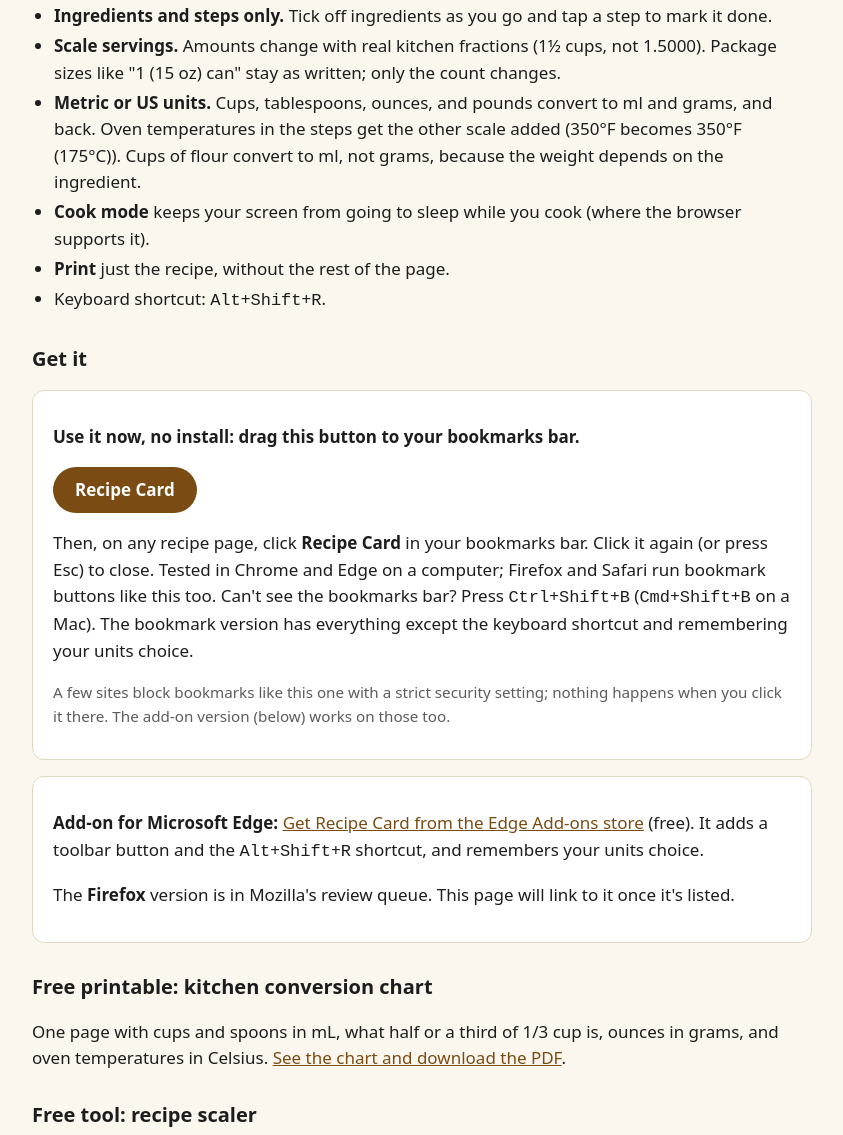
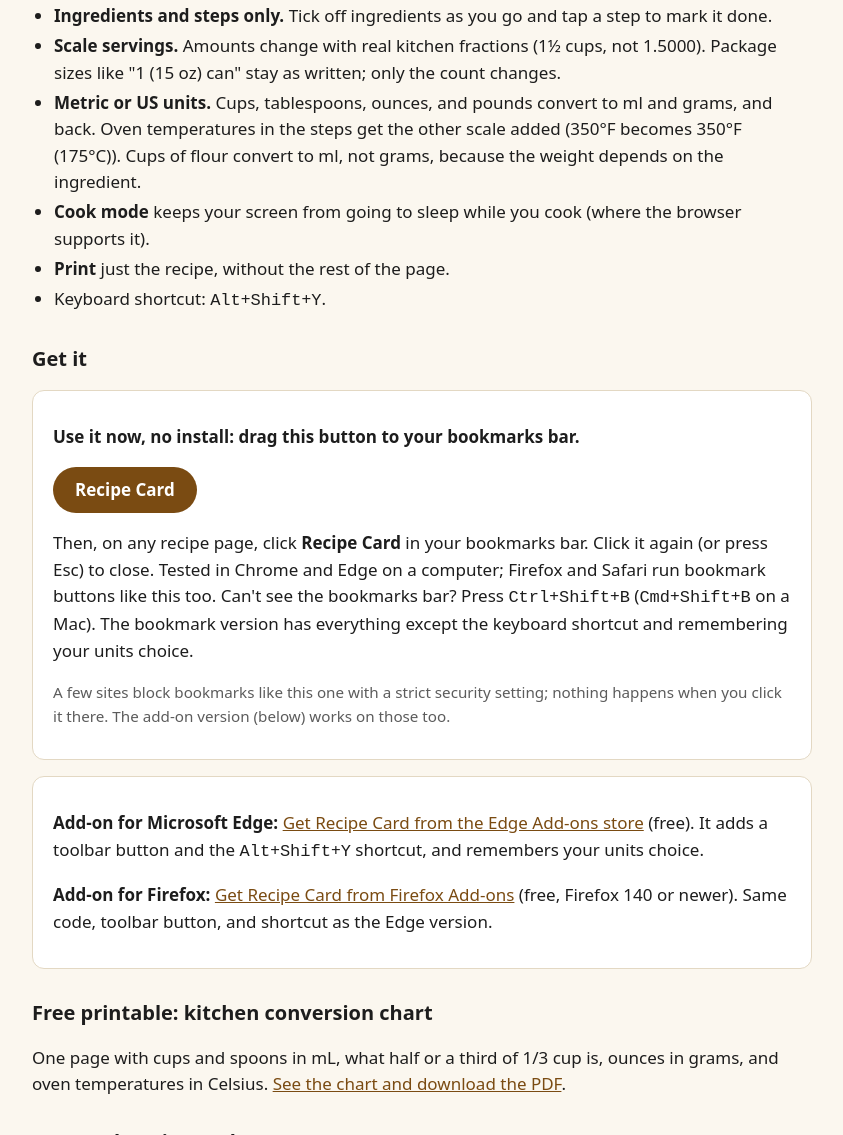
Before and after one commit to Jesse-py/jesse-py.github.io, a plain HTML site: page recipe-card/index.html in a window 1280 px wide. Shown: the part 848-1983 px from the top of the page, without its empty margins (218-1061 px from the left). Drawn offline with Linux system fonts and the light colour scheme.

Commit message:
Recipe Card: link the Firefox Add-ons listing; fix shortcut (Alt+Shift+Y)

```diff
--- a/recipe-card/index.html
+++ b/recipe-card/index.html
@@ -68,7 +68,7 @@ click its button and the recipe opens as a clean card on top of the page. You ca
     not grams, because the weight depends on the ingredient.</li>
   <li><strong>Cook mode</strong> keeps your screen from going to sleep while you cook (where the browser supports it).</li>
   <li><strong>Print</strong> just the recipe, without the rest of the page.</li>
-  <li>Keyboard shortcut: <kbd>Alt</kbd>+<kbd>Shift</kbd>+<kbd>R</kbd>.</li>
+  <li>Keyboard shortcut: <kbd>Alt</kbd>+<kbd>Shift</kbd>+<kbd>Y</kbd>.</li>
 </ul>
 
 <h2 id="get">Get it</h2>
@@ -84,9 +84,10 @@ click its button and the recipe opens as a clean card on top of the page. You ca
 </div>
 <div class="card">
   <p><strong>Add-on for Microsoft Edge:</strong> <a href="https://microsoftedge.microsoft.com/addons/detail/echjoonhclmhbilcokphcjapkgommdpj">Get
-  Recipe Card from the Edge Add-ons store</a> (free). It adds a toolbar button and the <kbd>Alt</kbd>+<kbd>Shift</kbd>+<kbd>R</kbd>
+  Recipe Card from the Edge Add-ons store</a> (free). It adds a toolbar button and the <kbd>Alt</kbd>+<kbd>Shift</kbd>+<kbd>Y</kbd>
   shortcut, and remembers your units choice.</p>
-  <p>The <strong>Firefox</strong> version is in Mozilla's review queue. This page will link to it once it's listed.</p>
+  <p><strong>Add-on for Firefox:</strong> <a href="https://addons.mozilla.org/firefox/addon/recipe-card-clean-recipe-view/">Get
+  Recipe Card from Firefox Add-ons</a> (free, Firefox 140 or newer). Same code, toolbar button, and shortcut as the Edge version.</p>
 </div>
 
 <h2>Free printable: kitchen conversion chart</h2>
```
